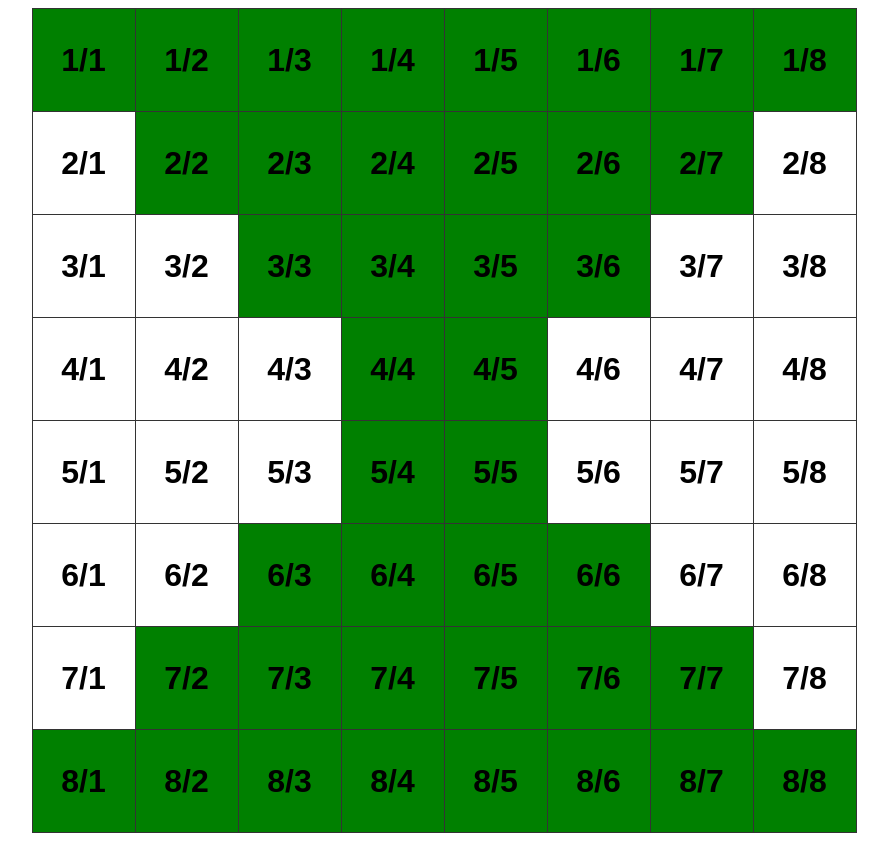
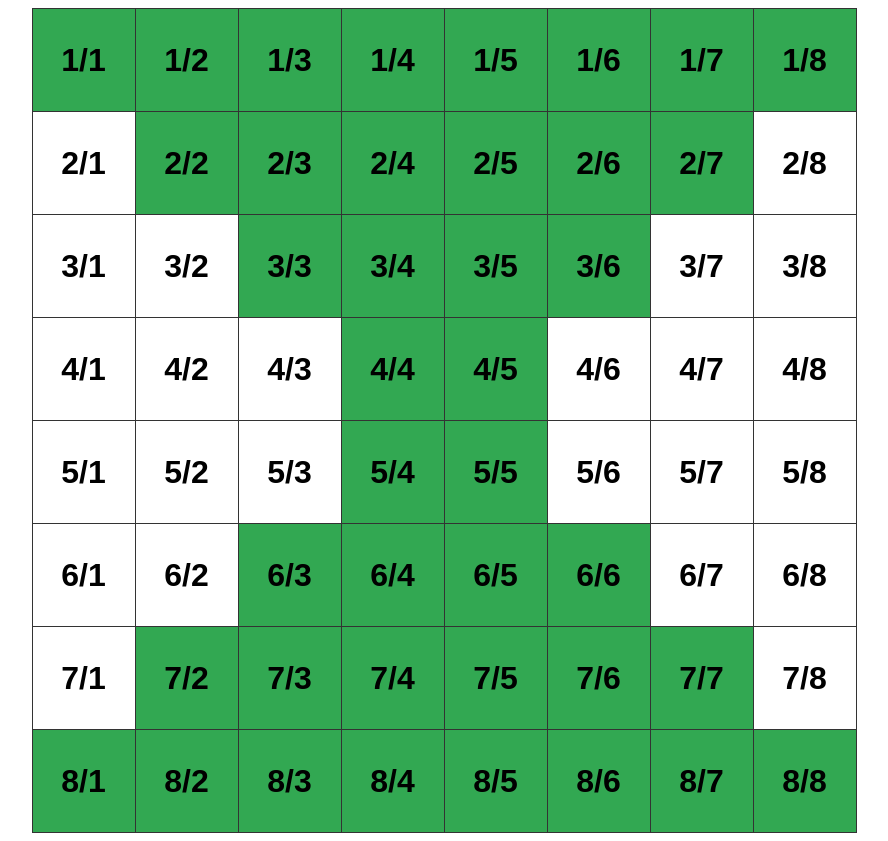
Before and after one commit to nihaddev/div-js-tasks, a plain HTML site: page tapsiriqlar/task8/index.htm in a window 1280 px wide. Shown: the whole page, without its empty margins (196-1084 px from the left). Drawn offline with Linux system fonts and the light colour scheme.

Commit message:
refactor green color to #32a852

```diff
--- a/tapsiriqlar/task8/index.htm
+++ b/tapsiriqlar/task8/index.htm
@@ -20,7 +20,7 @@
       }
 
       .green {
-        background-color: green;
+        background-color: #32a852;
       }
     </style>
   </head>
```
